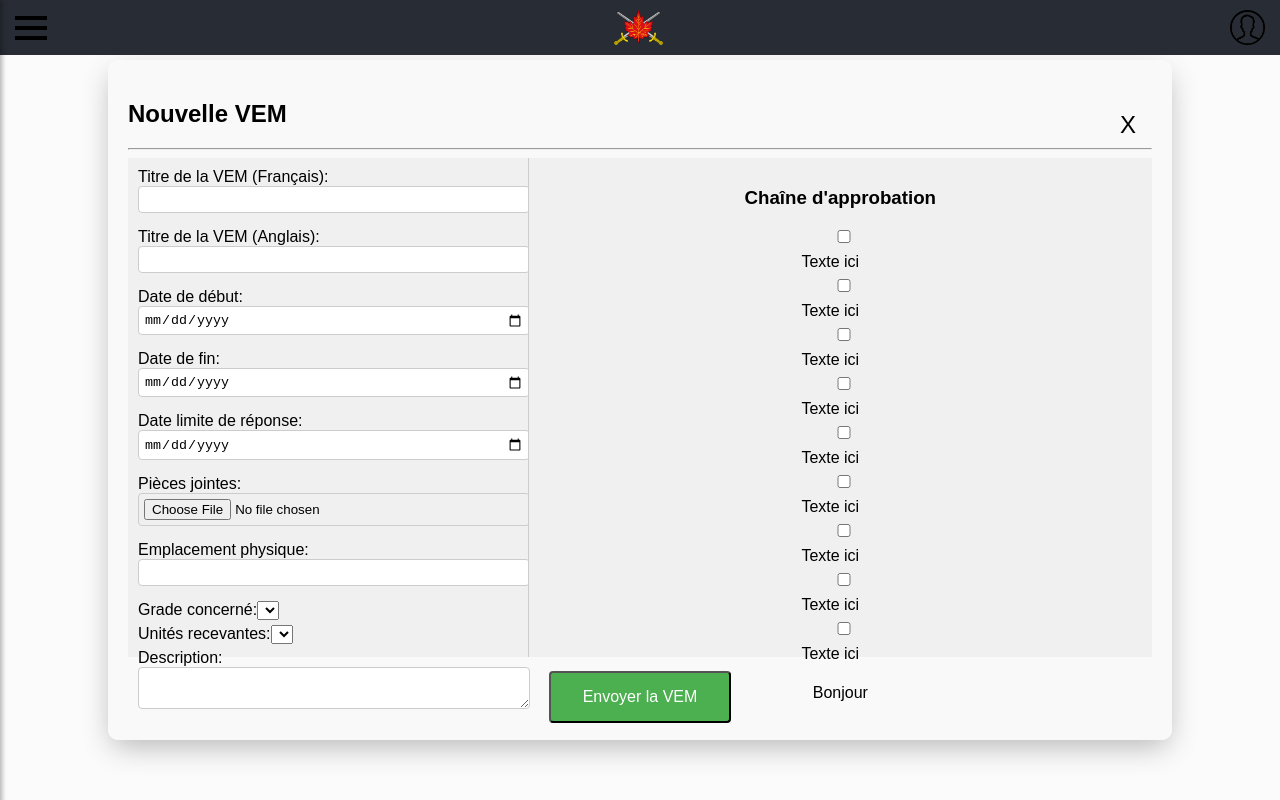
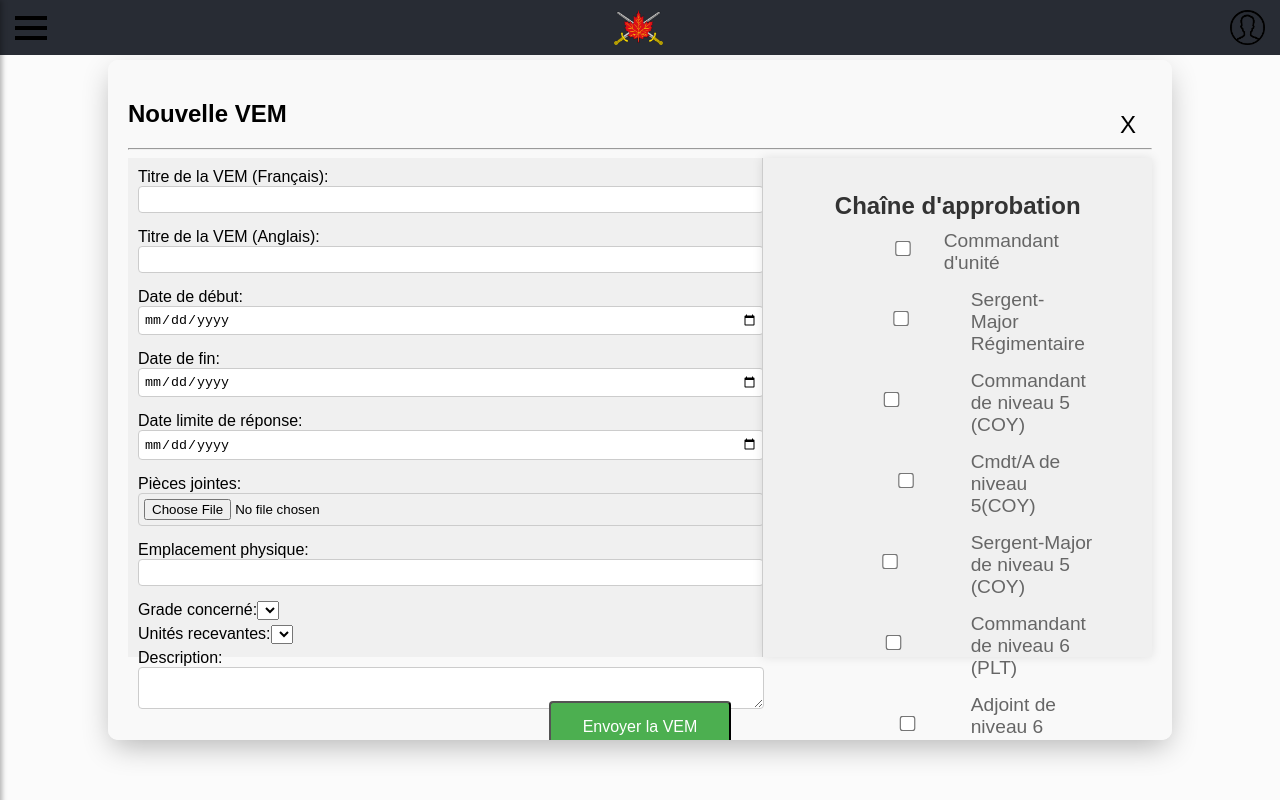
Before and after one commit to satha-n/army.github.io, a React (Create React App) app in the folder web-ui/: page / in a window 1280 px wide. Both pictures are taken after a click on the picture 1118 px from the left and 164 px from the top of the page. Built offline with nearby package versions, Linux system fonts and the light colour scheme.

Commit message:
Ajout bt supp commencer details

```diff
--- a/web-ui/src/AddStaffModal.js
+++ b/web-ui/src/AddStaffModal.js
@@ -63,44 +63,43 @@ function AddStaffModal({ isOpen, onRequestClose }) {
                 </div>
                 <div className="right-section">
                     <h3>Chaîne d'approbation</h3>
-                    {/* Répétez ce bloc pour chaque checkbox */}
                     <label>
                         <input type="checkbox" />
-                        Texte ici
+                        Commandant d'unité
                     </label>
                     <label>
                         <input type="checkbox" />
-                        Texte ici
+                        Sergent-Major Régimentaire
                     </label>
                     <label>
                         <input type="checkbox" />
-                        Texte ici
+                        Commandant de niveau 5 (COY)
                     </label>
                     <label>
                         <input type="checkbox" />
-                        Texte ici
+                        Cmdt/A de niveau 5(COY)
                     </label>
                     <label>
                         <input type="checkbox" />
-                        Texte ici
+                        Sergent-Major de niveau 5 (COY)
                     </label>
                     <label>
                         <input type="checkbox" />
-                        Texte ici
+                        Commandant de niveau 6 (PLT)
                     </label>
                     <label>
                         <input type="checkbox" />
-                        Texte ici
+                        Adjoint de niveau 6 (PLT)
                     </label>
                     <label>
                         <input type="checkbox" />
-                        Texte ici
+                        Commandant de niveau 7 (SEC)
                     </label>
                     <label>
                         <input type="checkbox" />
-                        Texte ici
+                        Cmdt/A de niveau 7 (SEC)
                     </label>
-                    <p>Bonjour</p>
+                    <p>La chaîne d'approbation ne peut pas être modifiée</p>
                 </div>
             </div>
             <div className="modal-footer">
--- a/web-ui/src/admin.js
+++ b/web-ui/src/admin.js
@@ -2,6 +2,7 @@ import React, { useState } from 'react';
 import Modal from 'react-modal';
 import './styles/admin.css';
 import notification from './images/notification-alert.svg';
+import bin from './images/bin.png';
 import add from './images/more.png';
 import AddStaffModal from './AddStaffModal';
 
@@ -13,15 +14,27 @@ function Notification({ notif }) {
     );
 }
 
-function StaffCheckDetails() {
+function StaffCheckDetails({ selectedStaff, responses }) {
     return (
         <div className="staff-check-details">
             <div className="staff-check-left">
-
+                <h2>{selectedStaff.title}</h2>
+                <p>Start Date: {selectedStaff.startDate}</p>
+                <p>End Date: {selectedStaff.endDate}</p>
+                <p>Expires in: {selectedStaff.expireDays} days</p>
+                <p>Location: {selectedStaff.location}</p>
+                <p>Answer: {selectedStaff.answer}</p>
+                <p>Total Available: {selectedStaff.totalAvailable}</p>
+                <p>Initial Unit: {selectedStaff.initUnit}</p>
             </div>
-
             <div className="staff-check-right">
-
+                {responses.map((response, index) => (
+                    <div key={index}>
+                        <h3>{response.name}</h3>
+                        <p>Response: {response.positive ? 'Positive' : 'Negative'}</p>
+                        <p>Comment: {response.comment}</p>
+                    </div>
+                ))}
             </div>
         </div>
     );
@@ -29,10 +42,15 @@ function StaffCheckDetails() {
 
 
 function StaffChecksList({ setPage }) {
-    const staffChecksList = [
+    const [staffChecksList, setStaffChecksList] = useState([
         {title: "Making bread", startDate: "01/01/2024", endDate: "14/01/2024", expireDays: 4, location:"Valcartier", answer:"Available", totalAvailable: 4,notif: true, initUnit: "12 RBC (M)"},
         {title: "Baking bread", startDate: "01/01/2024", endDate: "14/01/2024", expireDays: 4, location:"Valcartier", answer:"Available", totalAvailable: 4,notif: false, initUnit: "2 Div CA"}
-    ];
+    ]);
+
+
+    const deleteItem = (index) => {
+        setStaffChecksList(staffChecksList.filter((_, i) => i !== index));
+    };
 
     return (
         <div className="staff-check-list">
@@ -56,6 +74,7 @@ function StaffChecksList({ setPage }) {
                         </div>
 
                         <Notification notif={item.notif} />
+                        <img className="bin" src={bin} onClick={(e) => {e.stopPropagation(); deleteItem(index);}} />
                     </div>
                 );
                 })}
--- a/web-ui/src/styles/AddModalStyle.css
+++ b/web-ui/src/styles/AddModalStyle.css
@@ -38,6 +38,7 @@
 .left-section {
     display: flex;
     flex-direction: column;
+    width: 60%;
     padding: 10px; /* Réduit l'espace autour du contenu */
     background-color: #f0f0f0; /* Change la couleur de fond */
 }
@@ -62,14 +63,37 @@
     display: flex;
     align-items: center;
     flex-direction: column;
-    border-left: 1px solid #ccc; /* Ajoute une bordure à droite */
-    padding: 10px; /* Réduit l'espace autour du contenu */
-    background-color: #f0f0f0; /* Change la couleur de fond */
+    border-left: 1px solid #ccc;
+    padding: 10px;
+    background-color: #f0f0f0;
+    box-shadow: 0 0 10px rgba(0, 0, 0, 0.1);
+}
+
+.right-section h3 {
+    color: #333;
+    font-size: 1.5em;
+    margin-bottom: 10px;
+    text-align: center;
 }
 
 .right-section label {
-    font-size: 1em; /* Réduit la taille de la police des labels */
-    margin-bottom: 5px; /* Réduit l'espace en dessous des labels */
+    display: flex;
+    flex-direction: row-reverse;
+    justify-content: flex-start;
+    align-items: center; /* Aligne le centre du texte avec le centre de la checkbox */
+    margin-bottom: 15px;
+    font-size: 1.2em;
+    color: #666;
+}
+
+.right-section label input[type="checkbox"] {
+    order: 2;
+    margin-left: 10px;
+    transform: scale(1.2);
+}
+
+.right-section label span {
+    order: 1;
 }
 
 .right-section input,
@@ -85,7 +109,7 @@
     display: flex;
     justify-content: center;
     align-items: center;
-    padding: 10px;
+    padding: 40px;
 }
 
 .description {
--- a/web-ui/src/styles/admin.css
+++ b/web-ui/src/styles/admin.css
@@ -62,6 +62,11 @@
     height: auto;
 }
 
+.bin {
+    width: 30px;
+    height: auto;
+}
+
 .staff-check-details {
     display: flex;
     flex-direction: row;
```
Also changed, not shown: web-ui/src/images/bin.png (added).
